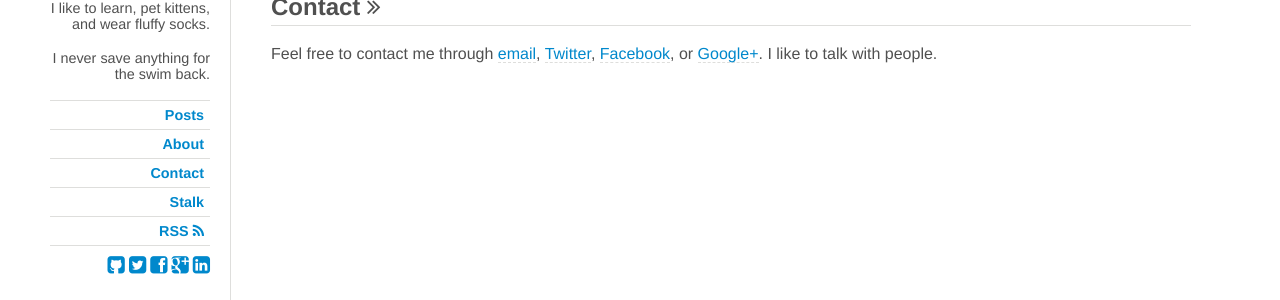
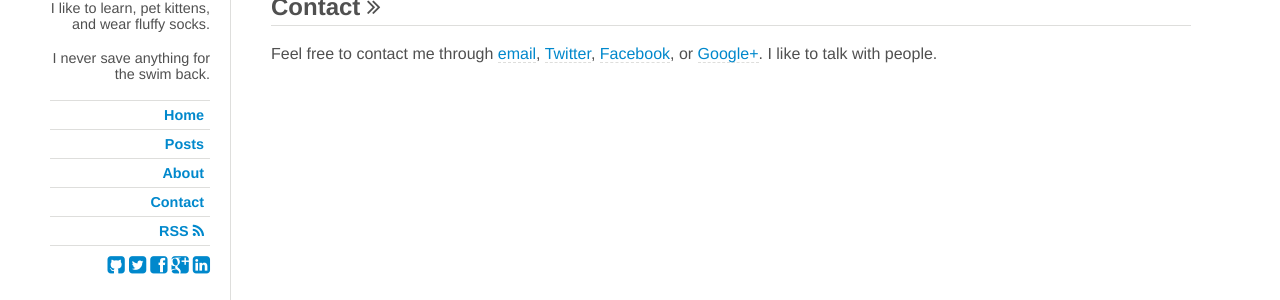
Before and after one commit to jdavis/jdavis.github.com, a Jekyll site: the page built from about.html, in a window 1280 px wide. Shown: the part 278-578 px from the top of the page. Built offline with Jekyll 4.4.1, drawn with Linux system fonts in a browser that asks for light colours; some web fonts are replaced; Markdown is read by kramdown in place of the engine named in the settings.

Commit message:
Add Home to side bar

```diff
--- a/_layouts/default.html
+++ b/_layouts/default.html
@@ -32,10 +32,10 @@
                 </p>
 
                 <ul>
+                    <li><a href="/">Home</a></li>
                     <li><a href="/posts">Posts</a></li>
                     <li><a href="/about">About</a></li>
                     <li><a href="/about/#contact">Contact</a></li>
-                    <li><a href="/stalk">Stalk</a></li>
                     <li><a href="">RSS <i class="icon-rss"></i></a></li>
                 </ul>
 
```
